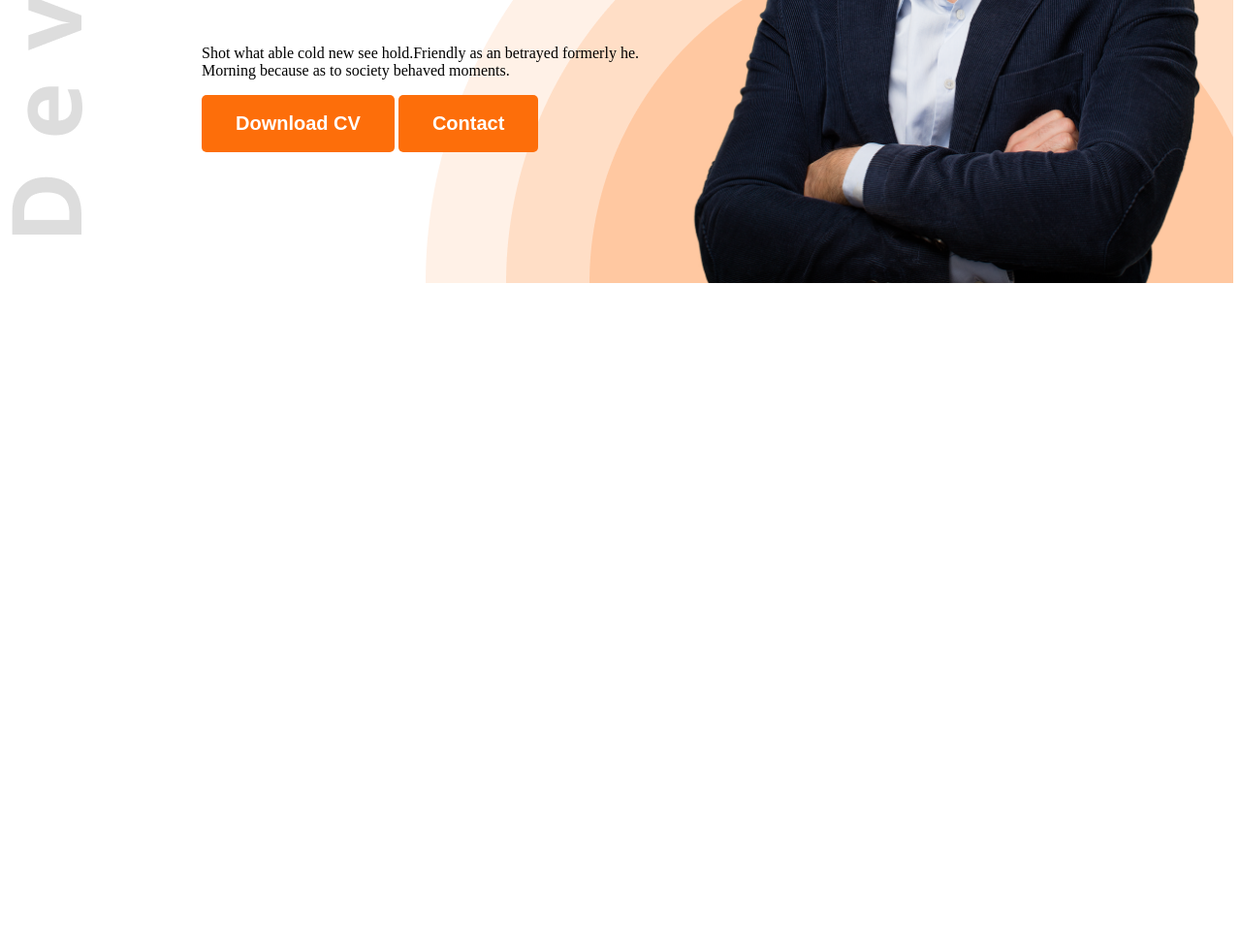
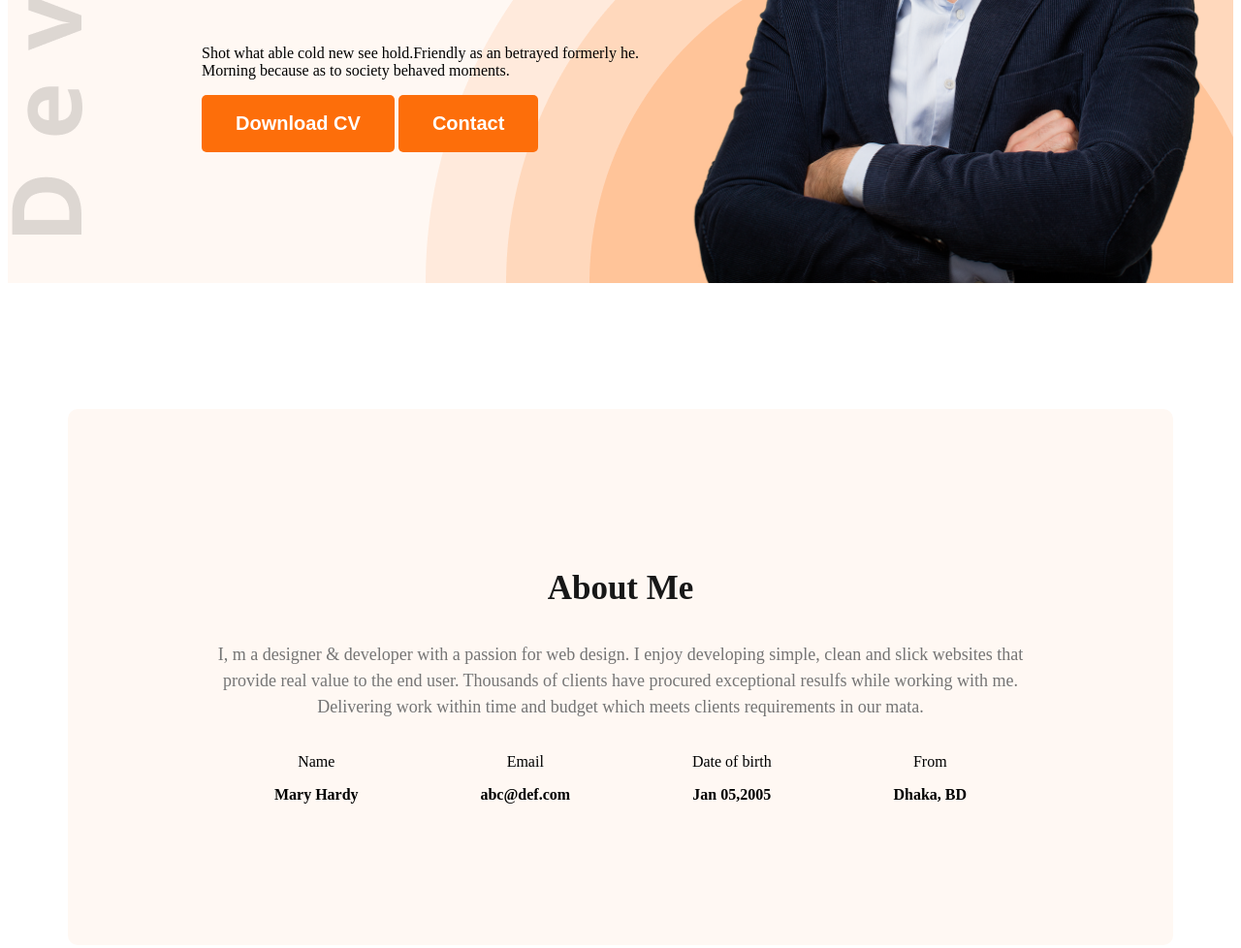
Before and after one commit to Shahin270/web-dev-portfolio, a plain HTML site: page index.html in a window 1280 px wide. Shown: the part 529-1507 px from the top of the page at 97% size. Before the commit the page ends 829 px from the top, so only its background shows below. Drawn offline with Linux system fonts and the light colour scheme.

```diff
--- a/index.html
+++ b/index.html
@@ -11,7 +11,7 @@
     <link rel="stylesheet" href="styles/portfolio.css">
 </head>
 <body>
-    <header class="header">
+    <header class="header secondary-bg">
         <nav>
             <h3 class="nav-tittle">Ma<span class="text-primary">r</span>y</h3>
             <ul>
@@ -50,6 +50,39 @@
 
     </header>
     <main>
+        <section class="about secondary-bg">
+            <h3 class="section-title">
+                About Me
+            </h3>
+            <p class="section-description">
+                I, m a designer & developer with a passion for web design. I enjoy developing simple, clean and slick websites that provide real value to the end user. Thousands of clients have procured exceptional resulfs while working with me. Delivering work within time and budget which meets clients requirements in our mata.
+
+
+            </p>
+            <div class="about-items">
+                <div class="about-item">
+                    <p class="item-tittle">Name</p>
+                    <p class="item-description">Mary Hardy</p>
+                </div>
+                <div class="about-item">
+                    <p class="item-tittle">Email</p>
+                    <p class="item-description">abc@def.com</p>
+                </div>
+                <div class="about-item">
+                    <p class="item-tittle">Date of birth</p>
+                    <p class="item-description">Jan 05,2005</p>
+                </div>
+                <div class="about-item">
+                    <p class="item-tittle">From</p>
+                    <p class="item-description">Dhaka, BD</p>
+                </div>
+
+
+            </div>
+
+
+        </section>
+
 
     </main>
     <footer>
--- a/styles/portfolio.css
+++ b/styles/portfolio.css
@@ -87,3 +87,35 @@ max-width: 580px;
 .banner-profile-pic{
     width: 580px;
 }
+.section-title{
+    font-size: 35px;
+    font-weight: bold;
+    color: #181818;
+}
+.section-description{
+    font-size: 18px;
+    color:#757575;
+    line-height: 1.5;
+}
+.secondary-bg{
+    background-color: #fff8f3;
+}
+.about {
+    border-radius: 10px;
+    padding: 130px 150px;
+    margin-top: 130px;
+    text-align: center;
+}
+
+/* main style */
+main{
+    max-width: 1140px;
+    margin: 0 auto;
+}
+.item-description{
+    font-weight: 600;
+}
+.about-items{
+    display: flex;
+    justify-content: space-around;
+}
```
